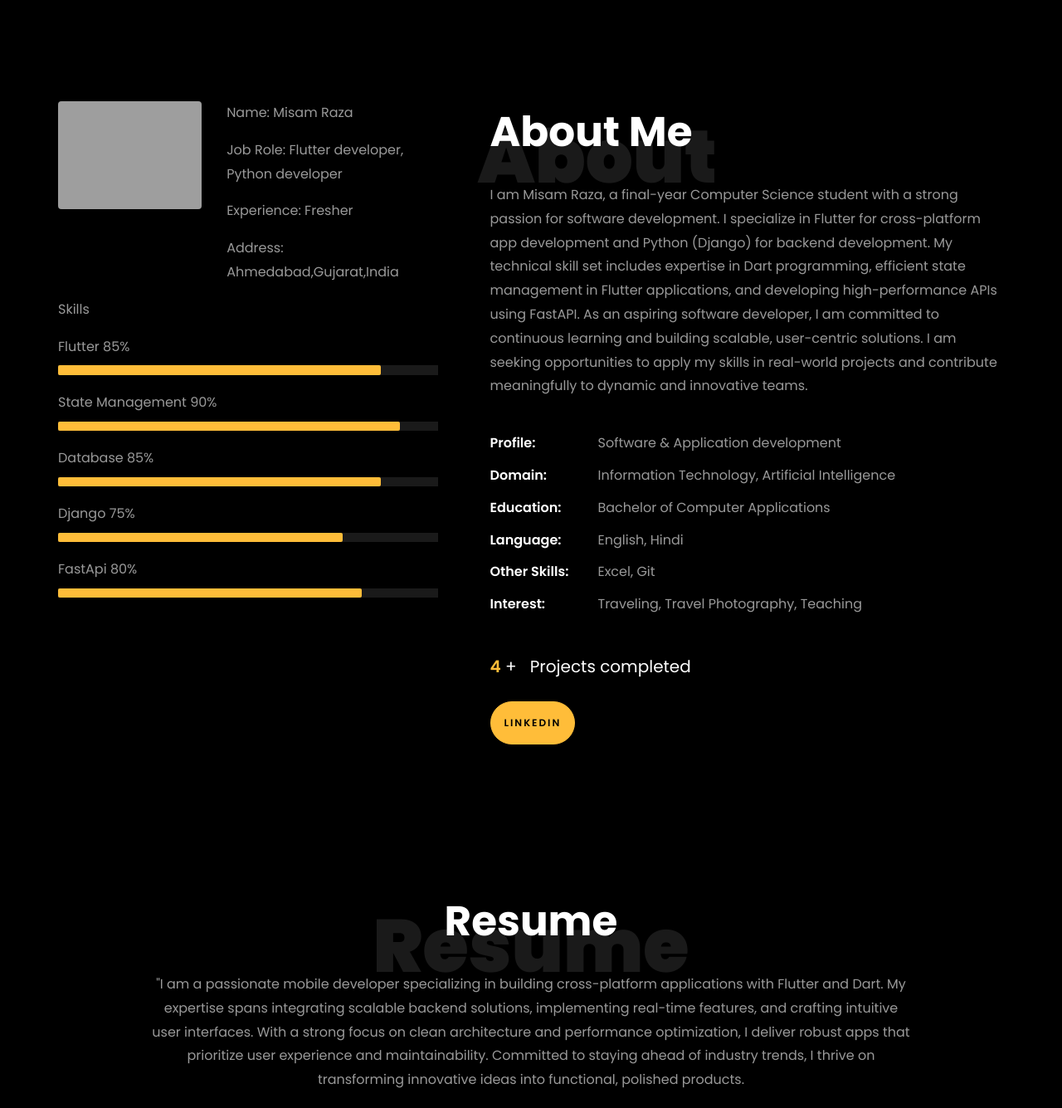
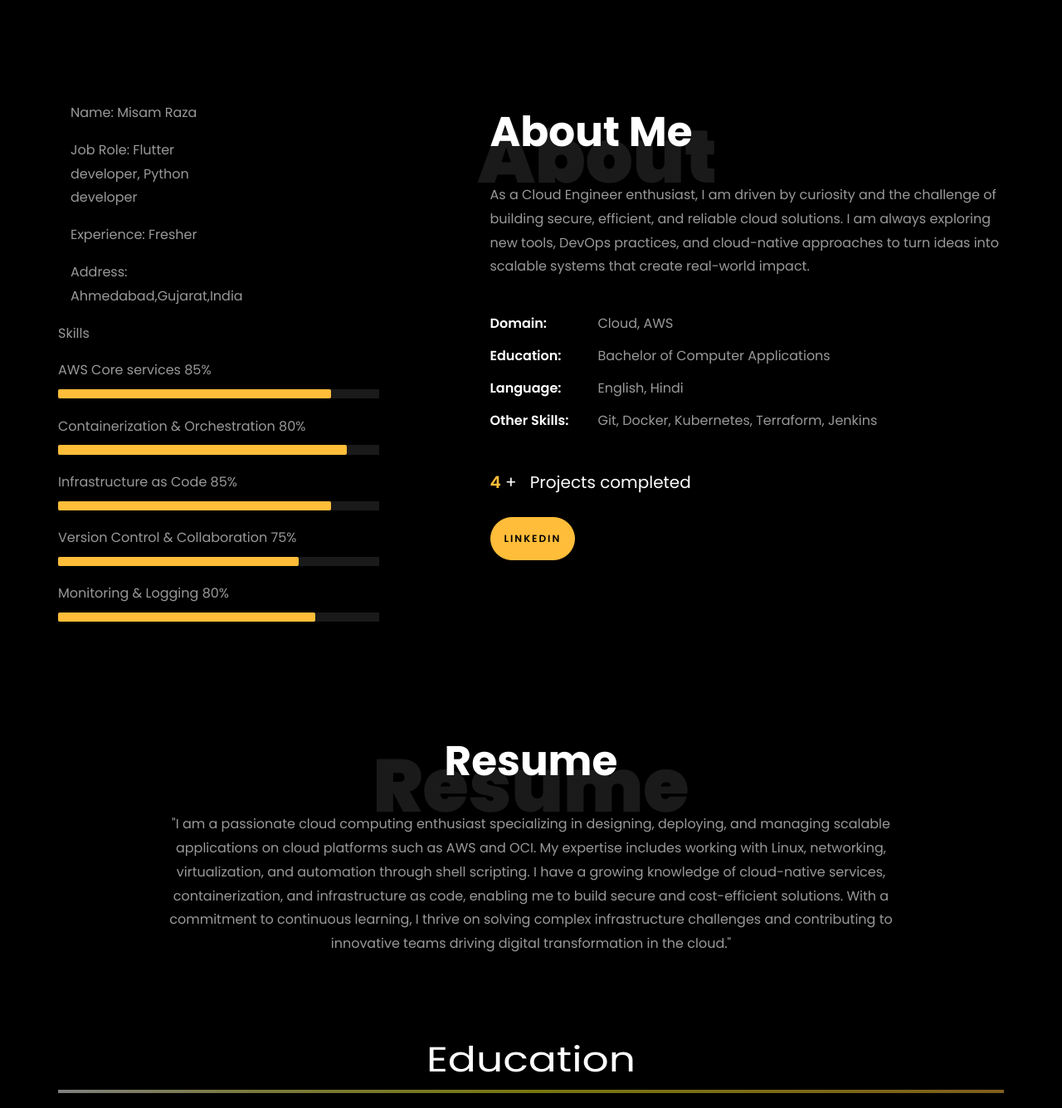
Before and after one commit to MisamRaza1/misamraza1.github.io, a plain HTML site: page index.html in a window 1280 px wide. Shown: the part 740-2075 px from the top of the page at 83% size. Drawn offline with Linux system fonts and the light colour scheme; grey boxes are pictures that could not be loaded; files whose address does not match are found by name.

Commit message:
Updated to Cloud role

```diff
--- a/index.html
+++ b/index.html
@@ -163,9 +163,8 @@
 
 									// Create an array of typing text
 									const typingTexts = [
-										'App Developer  ',
-										'Python Developer  ',
-										'Cloud Enthusiast   ',
+
+										'Aspiring Cloud Engineer   ',
 									];
 
 									// Create a function to display the typing animation for a given text
@@ -217,12 +216,8 @@
 					<div class="col-md-6 col-lg-5 d-flex">
 						<div class="img-about img d-flex align-items-stretch">
 							<div class="overlay">
-								<div class="row">
-									<div class="col-sm-6 col-md-5">
-										<div class="about-img">
-											<img src="images/misam.jpg" class="img-fluid rounded b-shadow-a" alt="">
-										</div>
-									</div>
+
+
 								<!-- Details next to profile image -->
 								<div class="col-sm-6 col-md-7">
 									<div class="about-info">
@@ -237,34 +232,34 @@
 										</p>
 									</div>
 								</div>
-								</div>
+
 
 								<div class="skill-mf">
 									<p class="title-s">Skills</p>
 
-									<span>Flutter</span> <span class="pull-right">85%</span>
+									<span>AWS Core services</span> <span class="pull-right">85%</span>
 									<div class="progress">
 										<div class="progress-bar" role="progressbar" style="width: 85%"
 											aria-valuenow="85" aria-valuemin="0" aria-valuemax="100"></div>
 									</div>
 
-									<span>State Management</span> <span class="pull-right">90%</span>
+									<span>Containerization & Orchestration</span> <span class="pull-right">80%</span>
 									<div class="progress">
 										<div class="progress-bar" role="progressbar" style="width: 90%"
 											aria-valuenow="90" aria-valuemin="0" aria-valuemax="100"></div>
 									</div>
 
-									<span>Database</span> <span class="pull-right">85%</span>
+									<span>Infrastructure as Code</span> <span class="pull-right">85%</span>
 									<div class="progress">
 										<div class="progress-bar" role="progressbar" style="width: 85%"
 											aria-valuenow="85" aria-valuemin="0" aria-valuemax="100"></div>
 									</div>
-									<span>Django</span> <span class="pull-right">75%</span>
+									<span>Version Control & Collaboration</span> <span class="pull-right">75%</span>
 									<div class="progress">
 										<div class="progress-bar" role="progressbar" style="width: 75%"
 											aria-valuenow="75" aria-valuemin="0" aria-valuemax="100"></div>
 									</div>
-									<span>FastApi</span> <span class="pull-right">80%</span>
+									<span>Monitoring & Logging</span> <span class="pull-right">80%</span>
 									<div class="progress">
 										<div class="progress-bar" role="progressbar" style="width: 80%"
 											aria-valuenow="80" aria-valuemin="0" aria-valuemax="100"></div>
@@ -281,28 +276,21 @@
 								<h1 class="big">About</h1>
 								<h2 class="mb-4">About Me</h2>
 
-								<p>I am Misam Raza, a final-year Computer Science student with a strong passion for
-									software development. I specialize in Flutter for cross-platform app development and
-									Python (Django) for backend development. My technical skill set includes expertise
-									in Dart programming, efficient state management in Flutter applications, and
-									developing high-performance APIs using FastAPI.
+								<p>As a Cloud Engineer enthusiast, I am driven by curiosity and the challenge of
+									building secure, efficient, and reliable cloud solutions. I am always exploring
+									new tools, DevOps practices, and cloud-native approaches to turn ideas into
+									scalable systems that create real-world impact.</p>
 
-									As an aspiring software developer, I am committed to continuous learning and
-									building scalable, user-centric solutions. I am seeking opportunities to apply my
-									skills in real-world projects and contribute meaningfully to dynamic and innovative
-									teams.</p>
 								<ul class="about-info mt-4 px-md-0 px-2">
-									<li class="d-flex"><span>Profile:</span> <span>Software &amp; Application
-											development</span>
-									</li>
-									<li class="d-flex"><span>Domain:</span> <span>Information Technology, Artificial
-											Intelligence</span></li>
+
+
+									<li class="d-flex"><span>Domain:</span> <span>Cloud, AWS</span></li>
 									<li class="d-flex"><span>Education:</span> <span>Bachelor of Computer
 											Applications</span></li>
 									<li class="d-flex"><span>Language:</span> <span>English, Hindi</span></li>
-									<li class="d-flex"><span>Other Skills:</span> <span>Excel, Git</span></li>
-									<li class="d-flex"><span>Interest:</span> <span>Traveling, Travel Photography,
-											Teaching</span></li>
+									<li class="d-flex"><span>Other Skills:</span> <span>Git, Docker, Kubernetes,
+											Terraform, Jenkins</span></li>
+
 
 								</ul>
 							</div>
@@ -334,12 +322,13 @@
 				<div class="col-md-10 heading-section text-center ftco-animate">
 					<h1 class="big big-2">Resume</h1>
 					<h2 class="mb-4">Resume</h2>
-					<p>"I am a passionate mobile developer specializing in building cross-platform applications with
-						Flutter and Dart. My expertise spans integrating scalable backend solutions, implementing
-						real-time features, and crafting intuitive user interfaces. With a strong focus on clean
-						architecture and performance optimization, I deliver robust apps that prioritize user experience
-						and maintainability. Committed to staying ahead of industry trends, I thrive on transforming
-						innovative ideas into functional, polished products.</p>
+					<p>"I am a passionate cloud computing enthusiast specializing in designing, deploying,
+						and managing scalable applications on cloud platforms such as AWS and OCI. My expertise
+						includes working with Linux, networking, virtualization, and automation through shell
+						scripting. I have a growing knowledge of cloud-native services, containerization, and
+						infrastructure as code, enabling me to build secure and cost-efficient solutions. With a
+						commitment to continuous learning, I thrive on solving complex infrastructure challenges
+						and contributing to innovative teams driving digital transformation in the cloud."</p>
 				</div>
 			</div>
 
@@ -430,7 +419,7 @@
 	</section>
 
 
-
+	<!--
 	<section class="ftco-section" id="project-section">
 		<div class="container">
 			<div class="row justify-content-center mb-5 pb-5">
@@ -524,7 +513,7 @@
 				</div>
 			</div> -->
 	</div>
-	</section>
+	</section> -->
 
 	<section class="ftco-section ftco-no-pt ftco-no-pb ftco-counter img" id="section-counter">
 		<div class="container">
```
Lines whose indentation alone changed are shown as unchanged.
